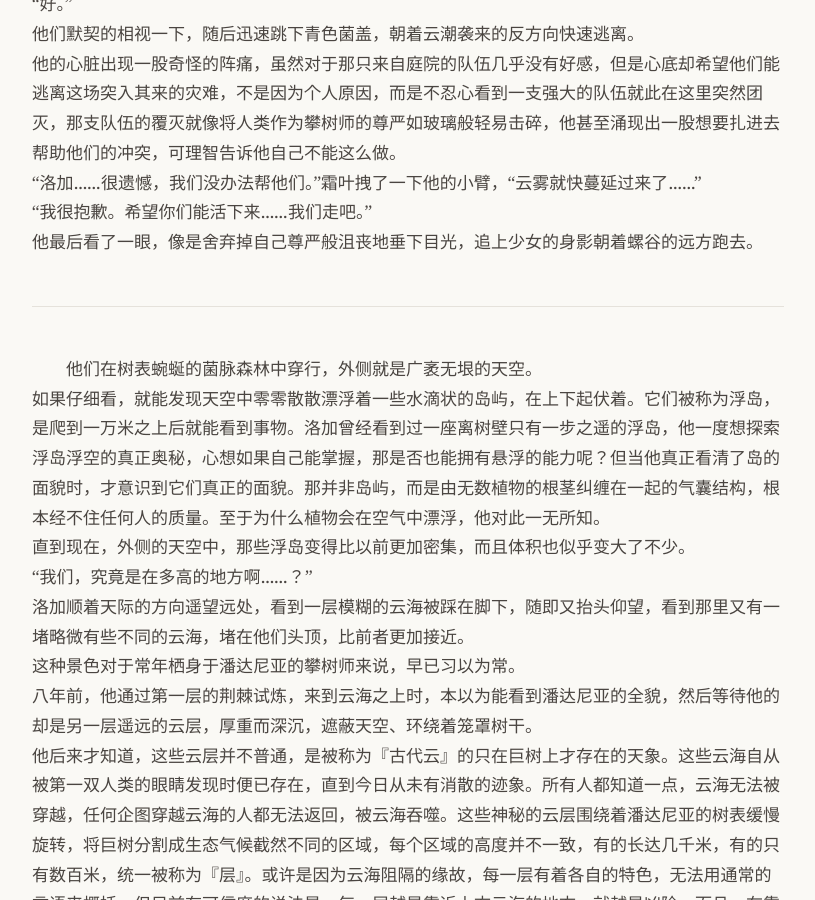
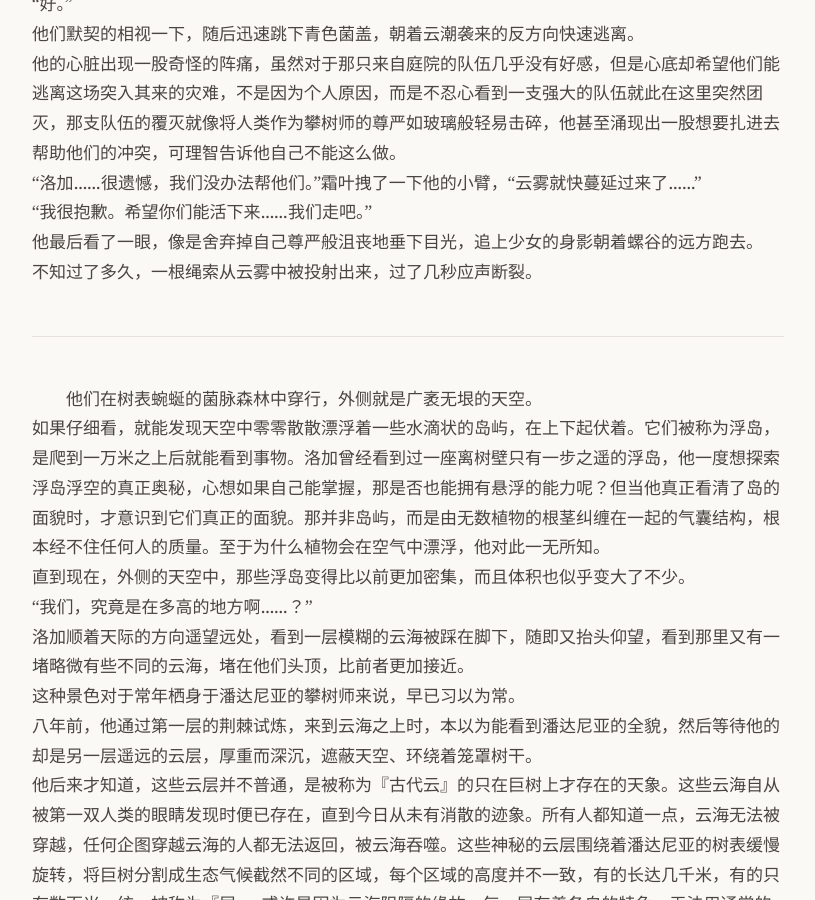
Before and after one commit to yihenc/yihenc.github.io, a Jekyll site: the page built from _posts/2026-03-02-壁迷宫.md, in a window 1280 px wide and 900 px high, scrolled down 5108 px. Shown: the whole window, without its empty margins (232-1047 px from the left). Built offline with Jekyll 4.4.1, drawn with Linux system fonts in a browser that asks for light colours; nearby versions of some CDN libraries.

Commit message:
Update: 壁迷宫

```diff
--- a/_posts/2026-03-02-壁迷宫.md
+++ b/_posts/2026-03-02-壁迷宫.md
@@ -94,7 +94,7 @@ date: 2026-03-02 00:00 +0000
 “洛加……很遗憾，我们没办法帮他们。”霜叶拽了一下他的小臂，“云雾就快蔓延过来了……”
 “我很抱歉。希望你们能活下来……我们走吧。”
 他最后看了一眼，像是舍弃掉自己尊严般沮丧地垂下目光，追上少女的身影朝着螺谷的远方跑去。
-
+不知过了多久，一根绳索从云雾中被投射出来，过了几秒应声断裂。
 
 -----
 
```
